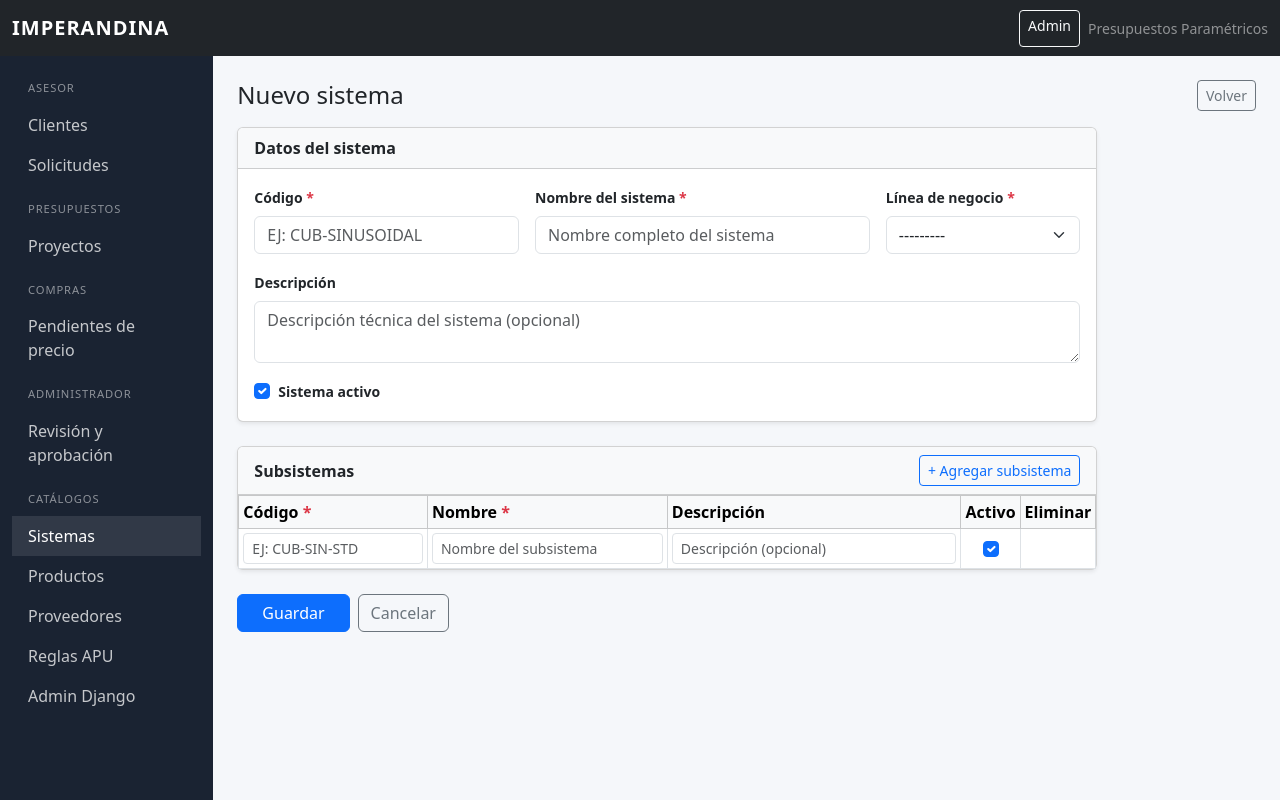
After one commit to desauto-Edil/Presupuesto, a Django app: page /sistemas/nuevo/ in a window 1280 px wide. The commit adds this page. Run offline with Django 4.2, Linux system fonts and the light colour scheme.

Commit message:
Sistemas y subsistemas ok crud

```diff
--- a/core/forms.py
+++ b/core/forms.py
@@ -37,6 +37,7 @@ from .models import (
     CategoriaProducto,
     UnidadMedida,
     Moneda,
+    LineaNegocio,
 )
 
 
@@ -877,3 +878,108 @@ class ProductoForm(forms.ModelForm):
     def get_proveedor(self):
         """Retorna la instancia de Proveedor validada (llamar después de is_valid())."""
         return getattr(self, "_proveedor_obj", None)
+
+
+# ---------------------------------------------------------------------------
+# 13. Formulario de Sistema
+# ---------------------------------------------------------------------------
+
+class SistemaForm(forms.ModelForm):
+    """Crear o editar un sistema. Todos los campos obligatorios excepto descripción."""
+
+    class Meta:
+        model  = Sistema
+        fields = ["codigo", "nombre", "linea_negocio", "descripcion", "activo"]
+        widgets = {
+            "codigo": forms.TextInput(attrs={
+                "class": "form-control text-uppercase",
+                "placeholder": "Ej: CUB-SINUSOIDAL",
+            }),
+            "nombre": forms.TextInput(attrs={
+                "class": "form-control",
+                "placeholder": "Nombre completo del sistema",
+            }),
+            "linea_negocio": forms.Select(attrs={"class": "form-select"}),
+            "descripcion": forms.Textarea(attrs={
+                "class": "form-control",
+                "rows": 2,
+                "placeholder": "Descripción técnica del sistema (opcional)",
+            }),
+            "activo": forms.CheckboxInput(attrs={"class": "form-check-input"}),
+        }
+        labels = {
+            "codigo":       "Código",
+            "nombre":       "Nombre del sistema",
+            "linea_negocio": "Línea de negocio",
+            "descripcion":  "Descripción",
+            "activo":       "Activo",
+        }
+
+    def __init__(self, *args, **kwargs):
+        super().__init__(*args, **kwargs)
+        self.fields["descripcion"].required = False
+
+
+# ---------------------------------------------------------------------------
+# 14. Inline formset de Subsistemas (estilo Django admin)
+# ---------------------------------------------------------------------------
+
+class _SubsistemaBaseForm(forms.ModelForm):
+    """
+    Formulario base para cada fila del inline formset de subsistemas.
+    Hace obligatorios codigo y nombre en filas que tengan datos.
+    """
+
+    class Meta:
+        model  = Subsistema
+        fields = ["codigo", "nombre", "descripcion", "activo"]
+        widgets = {
+            "codigo": forms.TextInput(attrs={
+                "class": "form-control form-control-sm text-uppercase",
+                "placeholder": "Ej: CUB-SIN-STD",
+            }),
+            "nombre": forms.TextInput(attrs={
+                "class": "form-control form-control-sm",
+                "placeholder": "Nombre del subsistema",
+            }),
+            "descripcion": forms.TextInput(attrs={
+                "class": "form-control form-control-sm",
+                "placeholder": "Descripción (opcional)",
+            }),
+            "activo": forms.CheckboxInput(attrs={"class": "form-check-input"}),
+        }
+        labels = {
+            "codigo":      "Código",
+            "nombre":      "Nombre",
+            "descripcion": "Descripción",
+            "activo":      "Activo",
+        }
+
+    def __init__(self, *args, **kwargs):
+        super().__init__(*args, **kwargs)
+        self.fields["descripcion"].required = False
+
+    def _fila_tiene_datos(self):
+        for fname in ["codigo", "nombre"]:
+            if self.cleaned_data.get(fname, "").strip():
+                return True
+        return False
+
+    def clean(self):
+        cleaned = super().clean()
+        if self._fila_tiene_datos():
+            for fname, label in [("codigo", "Código"), ("nombre", "Nombre")]:
+                if not cleaned.get(fname, "").strip():
+                    self.add_error(fname, f"{label} es obligatorio.")
+        return cleaned
+
+
+SubsistemaFormSet = inlineformset_factory(
+    Sistema,
+    Subsistema,
+    form=_SubsistemaBaseForm,
+    extra=1,
+    can_delete=True,
+    min_num=0,
+    validate_min=False,
+)
--- a/core/templates/core/base.html
+++ b/core/templates/core/base.html
@@ -79,6 +79,9 @@
           style="cursor:default; font-size:.7rem; text-transform:uppercase; letter-spacing:.08em;">Catálogos</small>
         </li>
         <li class="nav-item">
+          <a class="nav-link {% block nav_sistemas %}{% endblock %}" href="/sistemas/">Sistemas</a>
+        </li>
+        <li class="nav-item">
           <a class="nav-link {% block nav_productos %}{% endblock %}" href="/productos/">Productos</a>
         </li>
         <li class="nav-item">
--- /dev/null
+++ b/core/templates/core/sistema_form.html
@@ -0,0 +1,179 @@
+{% extends "core/base.html" %}
+{% block title %}{{ titulo }}{% endblock %}
+{% block nav_sistemas %}active{% endblock %}
+
+{% block content %}
+<div class="d-flex justify-content-between align-items-center mb-3">
+  <h4 class="mb-0">{{ titulo }}</h4>
+  <a href="{% url 'sistema_list' %}" class="btn btn-outline-secondary btn-sm">Volver</a>
+</div>
+
+<form method="post" autocomplete="off">
+  {% csrf_token %}
+
+  <!-- ── Datos del sistema ─────────────────────────────────────────────────── -->
+  <div class="card shadow-sm mb-4" style="max-width: 860px;">
+    <div class="card-header fw-semibold bg-light">Datos del sistema</div>
+    <div class="card-body">
+      <div class="row g-3">
+
+        <div class="col-md-4">
+          <label class="form-label fw-semibold small">
+            {{ form.codigo.label }} <span class="text-danger">*</span>
+          </label>
+          {{ form.codigo }}
+          {% if form.codigo.errors %}
+            <div class="text-danger small">{{ form.codigo.errors }}</div>
+          {% endif %}
+        </div>
+
+        <div class="col-md-5">
+          <label class="form-label fw-semibold small">
+            {{ form.nombre.label }} <span class="text-danger">*</span>
+          </label>
+          {{ form.nombre }}
+          {% if form.nombre.errors %}
+            <div class="text-danger small">{{ form.nombre.errors }}</div>
+          {% endif %}
+        </div>
+
+        <div class="col-md-3">
+          <label class="form-label fw-semibold small">
+            {{ form.linea_negocio.label }} <span class="text-danger">*</span>
+          </label>
+          {{ form.linea_negocio }}
+          {% if form.linea_negocio.errors %}
+            <div class="text-danger small">{{ form.linea_negocio.errors }}</div>
+          {% endif %}
+        </div>
+
+        <div class="col-12">
+          <label class="form-label fw-semibold small">{{ form.descripcion.label }}</label>
+          {{ form.descripcion }}
+          {% if form.descripcion.errors %}
+            <div class="text-danger small">{{ form.descripcion.errors }}</div>
+          {% endif %}
+        </div>
+
+        <div class="col-12">
+          <div class="form-check">
+            {{ form.activo }}
+            <label class="form-check-label fw-semibold small" for="{{ form.activo.id_for_label }}">
+              Sistema activo
+            </label>
+          </div>
+        </div>
+
+      </div>
+    </div>
+  </div>
+
+  <!-- ── Subsistemas (inline) ──────────────────────────────────────────────── -->
+  <div class="card shadow-sm mb-4" style="max-width: 860px;">
+    <div class="card-header fw-semibold bg-light d-flex justify-content-between align-items-center">
+      <span>Subsistemas</span>
+      <button type="button" class="btn btn-outline-primary btn-sm" id="btn-agregar-subsistema">
+        + Agregar subsistema
+      </button>
+    </div>
+    <div class="card-body p-0">
+      {{ formset.management_form }}
+
+      <table class="table table-bordered table-sm mb-0" id="tabla-subsistemas">
+        <thead class="table-light">
+          <tr>
+            <th style="width:22%">Código <span class="text-danger">*</span></th>
+            <th style="width:28%">Nombre <span class="text-danger">*</span></th>
+            <th>Descripción</th>
+            <th style="width:6%" class="text-center">Activo</th>
+            <th style="width:8%" class="text-center">Eliminar</th>
+          </tr>
+        </thead>
+        <tbody id="subsistema-tbody">
+          {% for sub_form in formset %}
+            <tr class="subsistema-row">
+              {% for hidden in sub_form.hidden_fields %}{{ hidden }}{% endfor %}
+              <td>
+                {{ sub_form.codigo }}
+                {% if sub_form.codigo.errors %}
+                  <div class="text-danger" style="font-size:.75rem;">{{ sub_form.codigo.errors }}</div>
+                {% endif %}
+              </td>
+              <td>
+                {{ sub_form.nombre }}
+                {% if sub_form.nombre.errors %}
+                  <div class="text-danger" style="font-size:.75rem;">{{ sub_form.nombre.errors }}</div>
+                {% endif %}
+              </td>
+              <td>{{ sub_form.descripcion }}</td>
+              <td class="text-center align-middle">{{ sub_form.activo }}</td>
+              <td class="text-center align-middle">
+                {% if sub_form.instance.pk %}
+                  {{ sub_form.DELETE }}
+                {% endif %}
+              </td>
+            </tr>
+          {% endfor %}
+        </tbody>
+      </table>
+
+    </div>
+  </div>
+
+  {% if form.non_field_errors %}
+    <div class="alert alert-danger small" style="max-width: 860px;">{{ form.non_field_errors }}</div>
+  {% endif %}
+
+  <div class="d-flex gap-2 mb-4" style="max-width: 860px;">
+    <button type="submit" class="btn btn-primary px-4">Guardar</button>
+    <a href="{% url 'sistema_list' %}" class="btn btn-outline-secondary">Cancelar</a>
+  </div>
+
+</form>
+
+<!-- Plantilla para filas nuevas de subsistema -->
+<template id="subsistema-row-template">
+  <tr class="subsistema-row">
+    <td>
+      <input type="text" name="subsistemas-__prefix__-codigo"
+             class="form-control form-control-sm text-uppercase"
+             placeholder="Ej: CUB-SIN-STD" maxlength="50">
+    </td>
+    <td>
+      <input type="text" name="subsistemas-__prefix__-nombre"
+             class="form-control form-control-sm"
+             placeholder="Nombre del subsistema" maxlength="200">
+    </td>
+    <td>
+      <input type="text" name="subsistemas-__prefix__-descripcion"
+             class="form-control form-control-sm"
+             placeholder="Descripción (opcional)" maxlength="200">
+    </td>
+    <td class="text-center align-middle">
+      <input type="checkbox" name="subsistemas-__prefix__-activo"
+             class="form-check-input" checked>
+    </td>
+    <td></td>
+  </tr>
+</template>
+{% endblock %}
+
+{% block extra_js %}
+<script>
+(function () {
+  const btnAgregar    = document.getElementById('btn-agregar-subsistema');
+  const tbody         = document.getElementById('subsistema-tbody');
+  const template      = document.getElementById('subsistema-row-template');
+  const totalFormsInput = document.querySelector('[name="subsistemas-TOTAL_FORMS"]');
+
+  btnAgregar.addEventListener('click', function () {
+    const idx  = parseInt(totalFormsInput.value, 10);
+    const html = template.innerHTML.replaceAll('__prefix__', idx);
+    const tmp  = document.createElement('tbody');
+    tmp.innerHTML = html;
+    tbody.appendChild(tmp.firstElementChild);
+    totalFormsInput.value = idx + 1;
+  });
+})();
+</script>
+{% endblock %}
--- a/core/urls.py
+++ b/core/urls.py
@@ -132,6 +132,23 @@ urlpatterns = [
         name="enviar_cotizacion",
     ),
 
+    # ── CATÁLOGO: Sistemas ────────────────────────────────────────────────────
+    path(
+        "sistemas/",
+        views.SistemaListView.as_view(),
+        name="sistema_list",
+    ),
+    path(
+        "sistemas/nuevo/",
+        views.SistemaCreateView.as_view(),
+        name="sistema_create",
+    ),
+    path(
+        "sistemas/<int:pk>/editar/",
+        views.SistemaEditView.as_view(),
+        name="sistema_edit",
+    ),
+
     # ── CATÁLOGO: Productos ───────────────────────────────────────────────────
     path(
         "productos/",
--- a/core/views.py
+++ b/core/views.py
@@ -52,6 +52,8 @@ from .forms import (
     ComprasRechazarForm,
     ProveedorForm,
     ProductoForm,
+    SistemaForm,
+    SubsistemaFormSet,
 )
 from .models import (
     APUProyecto,
@@ -568,6 +570,90 @@ class ProveedorEditView(View):
             "form":      form,
             "titulo":    f"Editar: {proveedor.nombre}",
             "proveedor": proveedor,
+        })
+
+
+# ===========================================================================
+# CATÁLOGO — Sistemas y Subsistemas
+# ===========================================================================
+
+class SistemaListView(View):
+    """GET /sistemas/ — Lista de sistemas con conteo de subsistemas."""
+
+    def get(self, request):
+        from .models import Sistema
+        sistemas = Sistema.objects.prefetch_related("subsistemas").order_by("linea_negocio", "nombre")
+        q = request.GET.get("q", "")
+        if q:
+            from django.db.models import Q
+            sistemas = sistemas.filter(Q(nombre__icontains=q) | Q(codigo__icontains=q))
+        return render(request, "core/sistema_list.html", {
+            "sistemas": sistemas,
+            "q":        q,
+        })
+
+
+class SistemaCreateView(View):
+    """GET/POST /sistemas/nuevo/ — Crear sistema."""
+
+    def get(self, request):
+        return render(request, "core/sistema_form.html", {
+            "form":    SistemaForm(),
+            "formset": SubsistemaFormSet(prefix="subsistemas"),
+            "titulo":  "Nuevo sistema",
+        })
+
+    def post(self, request):
+        from django.db import transaction
+        form    = SistemaForm(request.POST)
+        formset = SubsistemaFormSet(request.POST, prefix="subsistemas")
+        if form.is_valid() and formset.is_valid():
+            with transaction.atomic():
+                sistema = form.save()
+                for sub_form in formset:
+                    if sub_form.cleaned_data and not sub_form.cleaned_data.get("DELETE"):
+                        sub = sub_form.save(commit=False)
+                        sub.sistema = sistema
+                        sub.save()
+            messages.success(request, f"Sistema '{sistema.nombre}' creado correctamente.")
+            return redirect("sistema_list")
+        return render(request, "core/sistema_form.html", {
+            "form":    form,
+            "formset": formset,
+            "titulo":  "Nuevo sistema",
+        })
+
+
+class SistemaEditView(View):
+    """GET/POST /sistemas/<pk>/editar/ — Editar sistema y sus subsistemas."""
+
+    def get(self, request, pk):
+        from .models import Sistema
+        sistema = get_object_or_404(Sistema, pk=pk)
+        return render(request, "core/sistema_form.html", {
+            "form":    SistemaForm(instance=sistema),
+            "formset": SubsistemaFormSet(instance=sistema, prefix="subsistemas"),
+            "titulo":  f"Editar: {sistema.nombre}",
+            "sistema": sistema,
+        })
+
+    def post(self, request, pk):
+        from django.db import transaction
+        from .models import Sistema
+        sistema = get_object_or_404(Sistema, pk=pk)
+        form    = SistemaForm(request.POST, instance=sistema)
+        formset = SubsistemaFormSet(request.POST, instance=sistema, prefix="subsistemas")
+        if form.is_valid() and formset.is_valid():
+            with transaction.atomic():
+                form.save()
+                formset.save()
+            messages.success(request, "Sistema actualizado correctamente.")
+            return redirect("sistema_list")
+        return render(request, "core/sistema_form.html", {
+            "form":    form,
+            "formset": formset,
+            "titulo":  f"Editar: {sistema.nombre}",
+            "sistema": sistema,
         })
 
 
```
Also changed, not shown: core/templates/core/sistema_list.html (added, +78 -0 lines).
